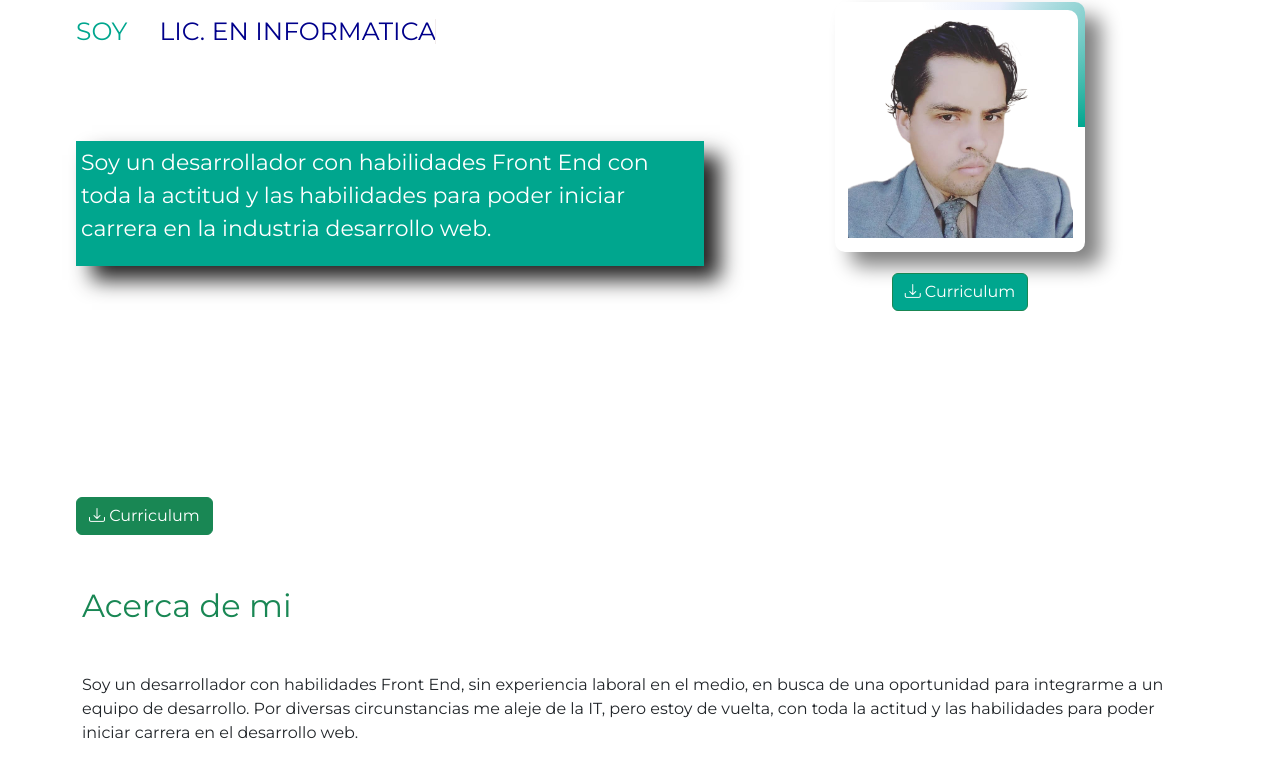
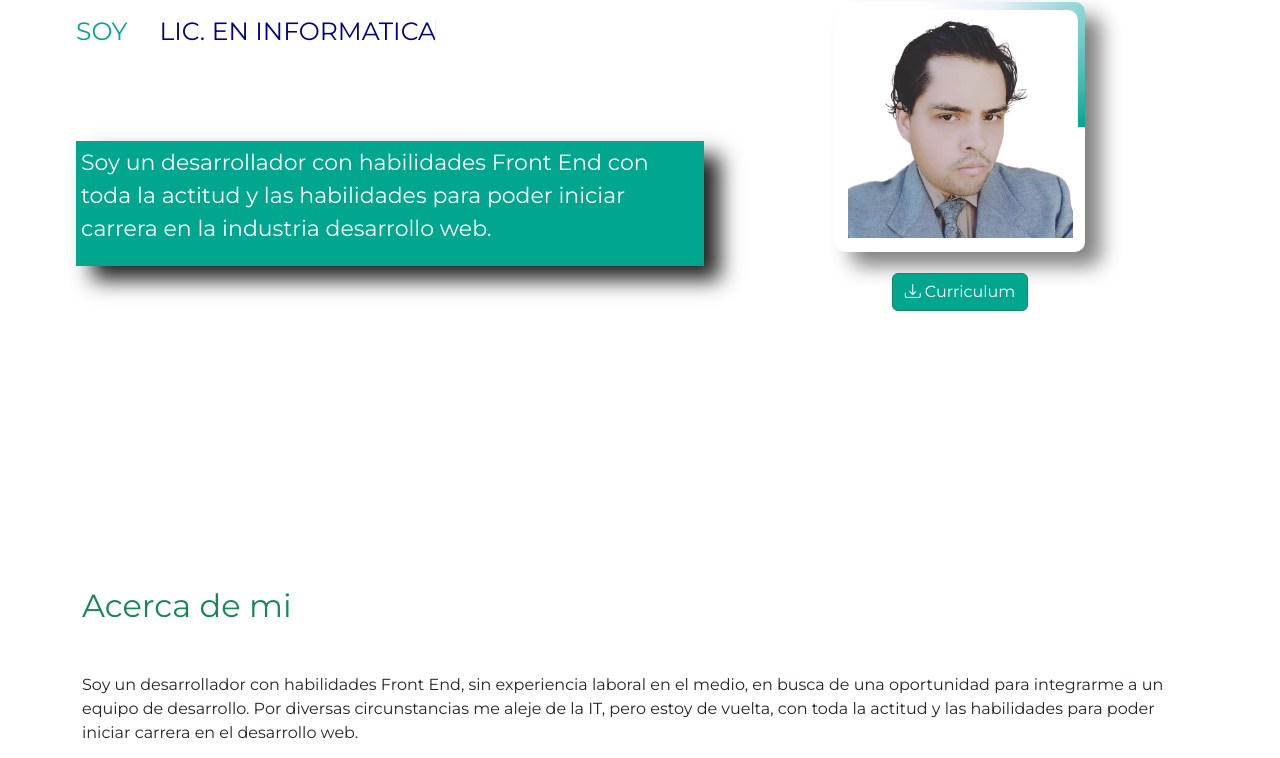
Before and after one commit to sergiomartinezhblf/portafolio, a plain HTML site: page index.html in a window 1280 px wide. Shown: the part 333-1091 px from the top of the page. Drawn offline with nearby package versions, Linux system fonts and the light colour scheme.

Commit message:
actualizacion cv

```diff
--- a/estilos.css
+++ b/estilos.css
@@ -531,7 +531,7 @@ h1{
         font-size: 22px;
     }
 
-    .curriculum2{
+    #curriculum2{
         display: none;
     }
 }
--- a/index.html
+++ b/index.html
@@ -66,7 +66,7 @@
         <div id="estracto" class="estracto mt-5">
           <p class="">Soy un desarrollador con habilidades Front End con toda la actitud y las habilidades para poder iniciar carrera en la industria desarrollo web. </p>
         </div>
-        <a id="curriculum2" href="/assets/Curriculum_Sergio_Front_End_JR.pdf" download="Curriculum_Sergio_Martinez" class="btn btn-success"><i class="bi bi-download"></i> Curriculum</a>
+        <a id="curriculum2" href="/assets/CV_Sergio_Martinez.pdf" download="Curriculum_Sergio_Martinez" class="btn btn-success"><i class="bi bi-download"></i> Curriculum</a>
       </div>
 
       <div id="caratula_foto" class="col-12 col-lg-6 d-flex justify-content-center align-items-center">
@@ -75,7 +75,7 @@
             <img id="foto" src="./assets/foto_sergio.png" alt="foto">
           </div>
         </div>
-        <a id="curriculum" href="/assets/Curriculum_Sergio_Front_End_JR.pdf" download="Curriculum_Sergio_Martinez" class="btn btn-success"><i class="bi bi-download"></i> Curriculum</a>
+        <a id="curriculum" href="/assets/CV_Sergio_Martinez.pdf" download="Curriculum_Sergio_Martinez" class="btn btn-success"><i class="bi bi-download"></i> Curriculum</a>
       </div>
       </div>
       <div id="fotomarcadeagua">
```
Also changed, not shown: 2 other files.
